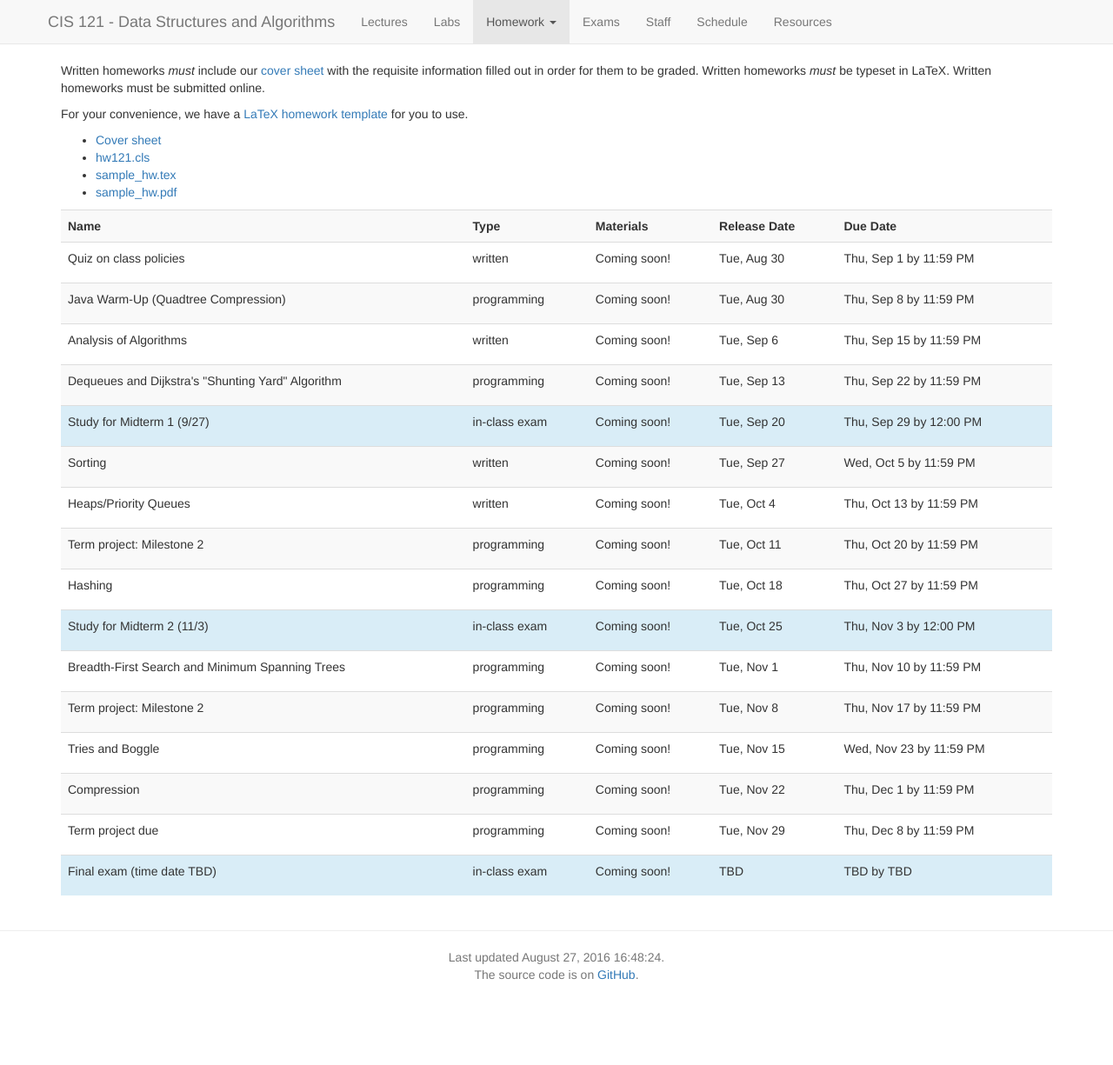
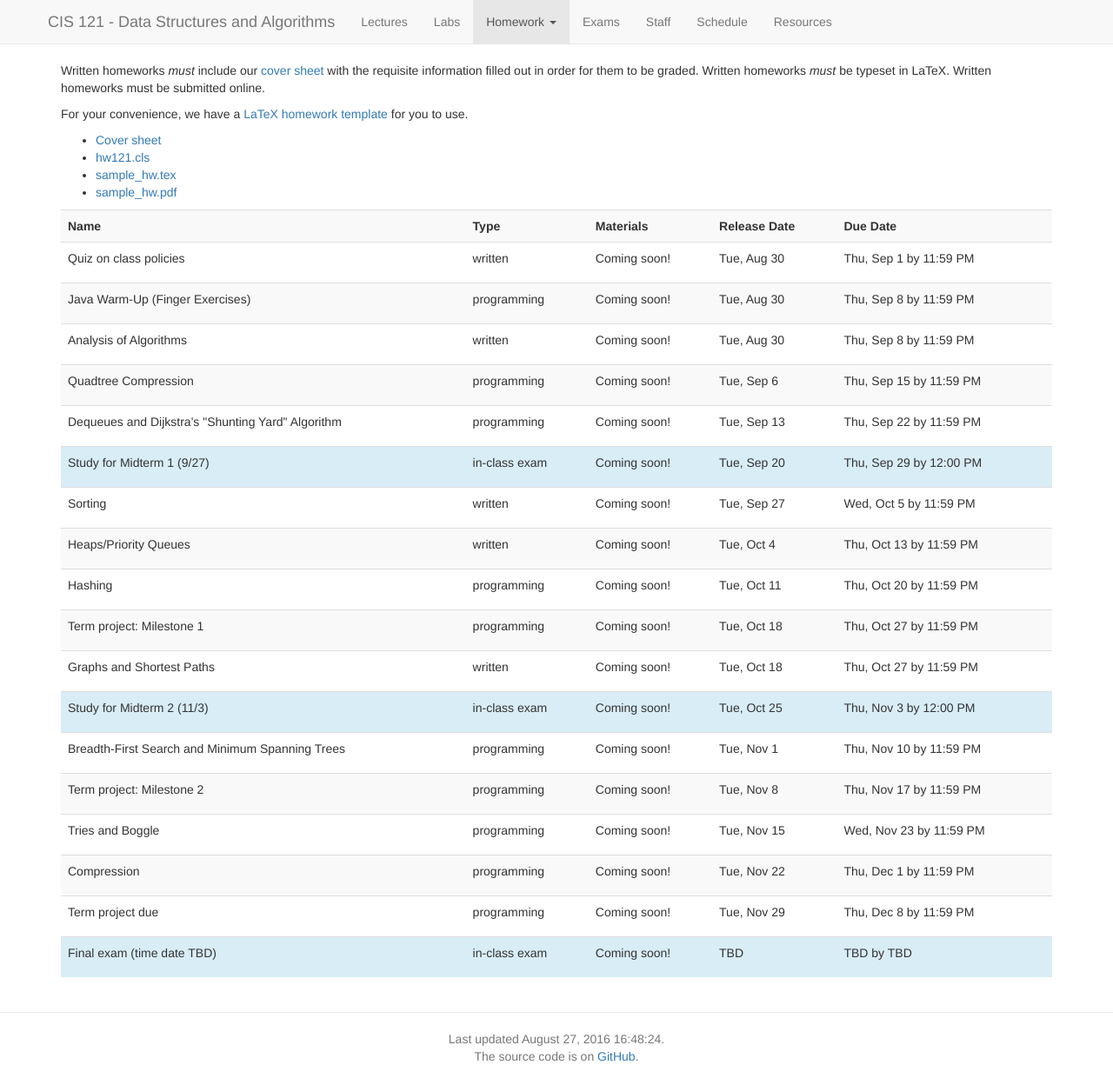
Before and after one commit to vikramkh/course-website-16fa, a Jekyll site: the page built from homework.md, in a window 1280 px wide. Shown: the whole page at 87% size. Built offline with Jekyll 4.4.1, drawn with Linux system fonts in a browser that asks for light colours; nearby versions of some CDN libraries; before the commit the page ends 1131 px from its top, so only the background shows below that.

Commit message:
Updating homework schedule

```diff
--- a/_data/homeworks.yaml
+++ b/_data/homeworks.yaml
@@ -6,7 +6,7 @@
    release_date: 2016-08-30
    due_date: 2016-09-01T23:59:00EDT
 -
-   assignment: Java Warm-Up (Quadtree Compression)
+   assignment: Java Warm-Up (Finger Exercises)
    type: programming
    writeup: content/hws/hw1/hw1.pdf
    zip: content/hws/hw1/hw1.zip
@@ -15,6 +15,13 @@
 -
    assignment: Analysis of Algorithms
    type: written
+   problem_set: content/hws/hw2/hw2.pdf
+   problem_set_zip: content/hws/hw2/hw2_src.zip
+   release_date: 2016-08-30
+   due_date: 2016-09-08T23:59:00EDT
+-
+   assignment: Quadtree Compression
+   type: programming
    problem_set: content/hws/hw2/hw2.pdf
    problem_set_zip: content/hws/hw2/hw2_src.zip
    release_date: 2016-09-06
@@ -46,17 +53,25 @@
    release_date: 2016-10-04
    due_date: 2016-10-13T23:59:00EDT
 -
-   assignment: "Term project: Milestone 2"
-   writeup: content/hws/project/project.pdf
-   zip: content/hws/project/project.zip
+   assignment: Hashing
+   writeup: content/hws/hw6/hw6.pdf
+   zip: content/hws/hw6/hw6.zip
    type: programming
    release_date: 2016-10-11
    due_date: 2016-10-20T23:59:00EDT
 -
-   assignment: Hashing
-   writeup: content/hws/hw6/hw6.pdf
-   zip: content/hws/hw6/hw6.zip
+   assignment: "Term project: Milestone 1"
+   writeup: content/hws/project/project.pdf
+   zip: content/hws/project/project.zip
    type: programming
+   release_date: 2016-10-18
+   due_date: 2016-10-27T23:59:00EDT
+
+-
+   assignment: Graphs and Shortest Paths
+   writeup:
+   zip:
+   type: written
    release_date: 2016-10-18
    due_date: 2016-10-27T23:59:00EDT
 -
```
